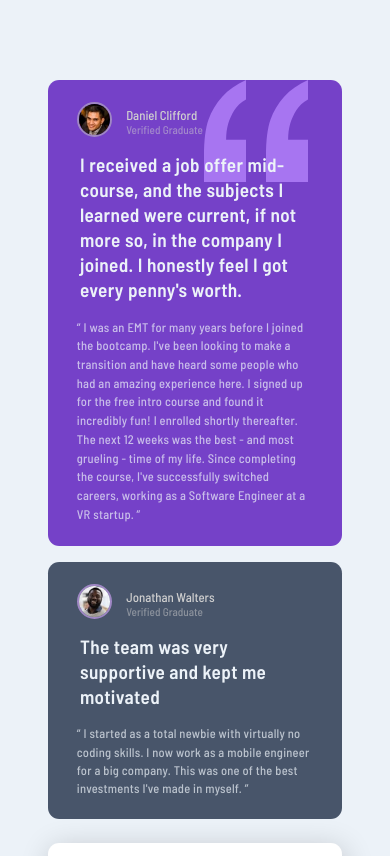
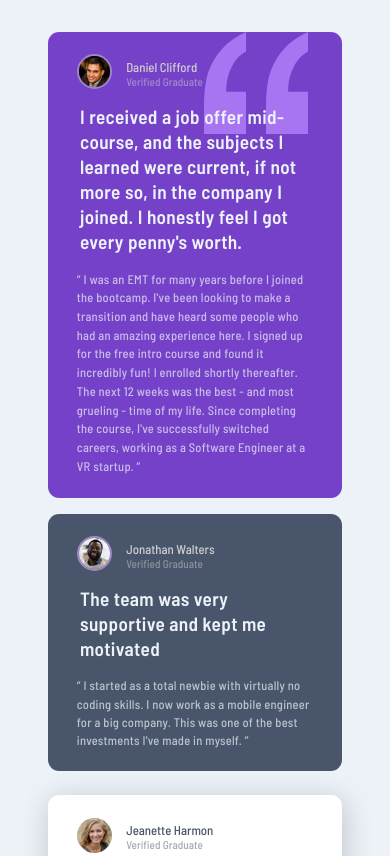
Before and after one commit to Albrt78/testimonialsgridsection.github.io, a plain HTML site: page index.html in a window 390 px wide. Shown: the top 856 px of the page. Drawn offline with Linux system fonts and the light colour scheme.

Commit message:
Update styles.css

```diff
--- a/styles.css
+++ b/styles.css
@@ -334,9 +334,13 @@ body .attribution {
 body .attribution a {
   color: hsl(228, 45%, 44%);
 }
+@media (max-width: 1399.98px) {
+  body {
+    padding-top: 2rem;
+  }
+}
 @media (max-width: 992.98px) {
   body {
     padding-inline: 3rem;
-    padding-top: 5rem;
   }
 }/*# sourceMappingURL=styles.css.map */
```
